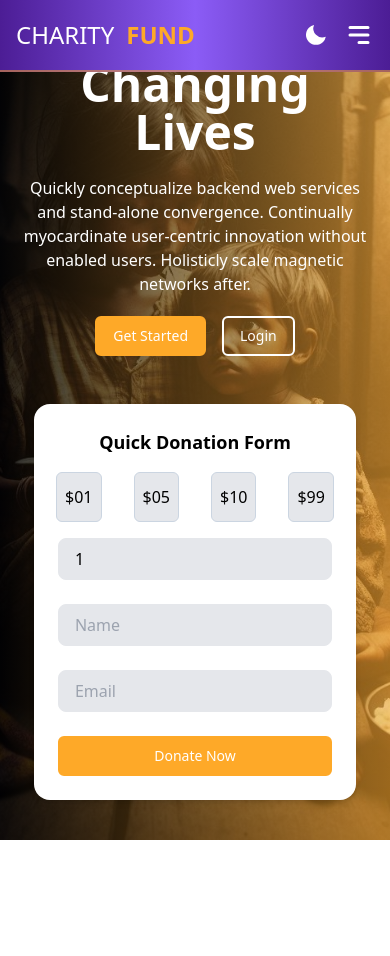
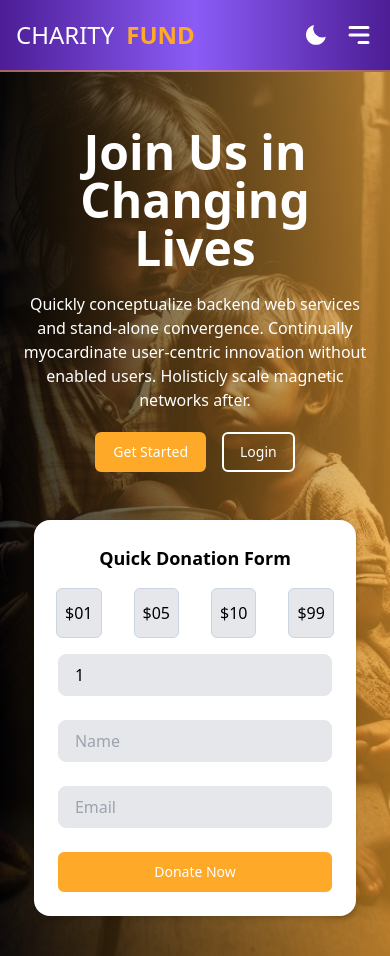
Before and after one commit to Shuvankor-Hazra/charity-fund, a React (Vite) app: page / in a window 390 px wide. Before the commit the page ends 844 px from the top, so only its background shows below. Built offline with nearby package versions, Linux system fonts and the light colour scheme.

Commit message:
Hero section form right side added

```diff
--- a/src/components/Hero/Hero.jsx
+++ b/src/components/Hero/Hero.jsx
@@ -37,7 +37,7 @@ const Hero = () => {
 
     return (
         <div style={HeroImg}>
-            <div className="min-h-[650px] md:max-h-[750px] bg-gradient-to-r from-black/80 to-primary/60 pt-3 pb-10 md:pt-48">
+            <div className="min-h-[650px] md:max-h-[750px] bg-gradient-to-r from-black/80 to-primary/60 pt-32 pb-10 md:pt-48">
                 <div className="container">
                     <div className="grid grid-cols-1 md:grid-cols-2 items-center gap-12 text-white">
                         {/* Hero Text Section */}
```
